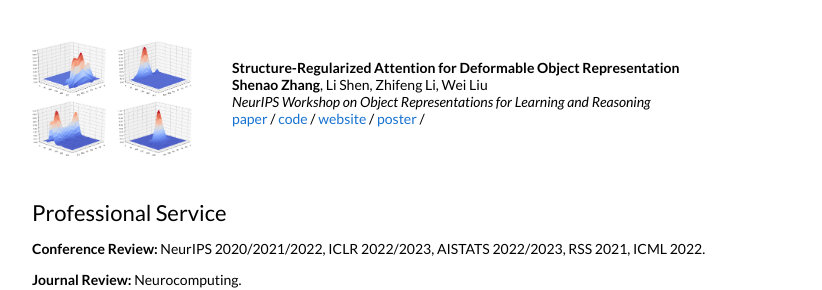
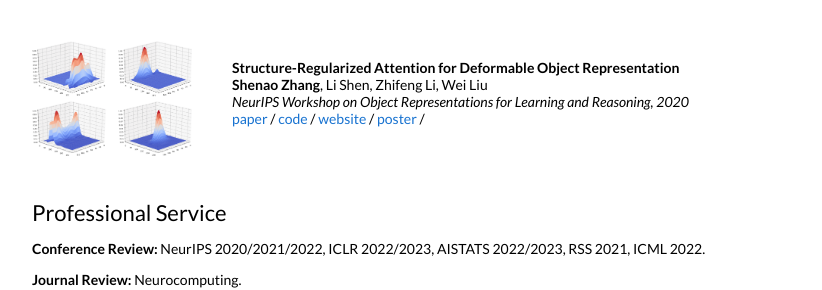
Before and after one commit to shenao-zhang/shenao-zhang.github.io, a Jekyll site: the page built from _posts/2021-12-02-mbpg.markdown, in a window 1280 px wide. Shown: the part 939-1229 px from the top of the page, without its empty margins (228-1050 px from the left). Built offline with Jekyll 4.4.1, drawn with Linux system fonts in a browser that asks for light colours.

Commit message:
Update 2020-09-02-stra.markdown

```diff
--- a/_posts/2020-09-02-stra.markdown
+++ b/_posts/2020-09-02-stra.markdown
@@ -1,12 +1,12 @@
 ---
 layout: post
 title:  "Structure-Regularized Attention for Deformable Object Representation"
-date: "May 2019"
+date: "May 2020"
 image: /images/stra20.png
 categories: research
 author: "Shenao Zhang"
 authors: "<strong>Shenao Zhang</strong>, Li Shen, Zhifeng Li, Wei Liu"
-venue: "NeurIPS Workshop on Object Representations for Learning and Reasoning"
+venue: "NeurIPS Workshop on Object Representations for Learning and Reasoning, 2020"
 arxiv: https://arxiv.org/abs/2106.06672
 website: https://orlrworkshop.github.io/program/orlr_21.html
 code: https://github.com/shenao-zhang/StRA
```
